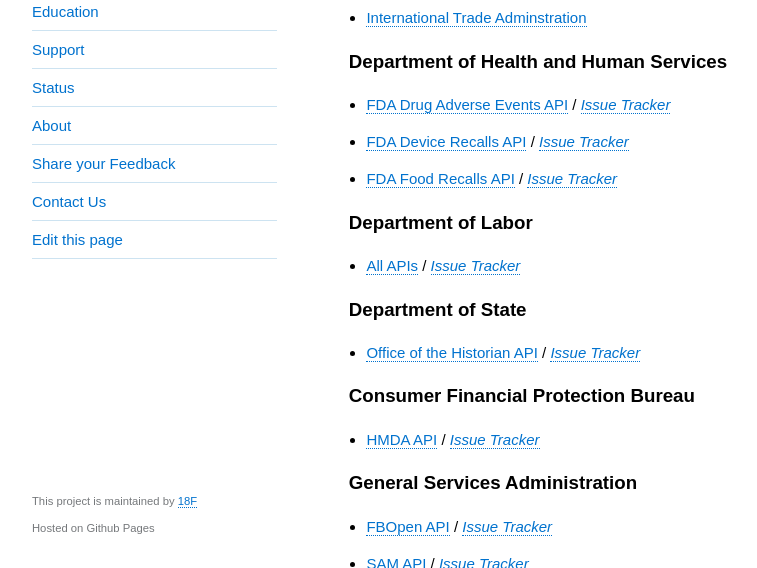
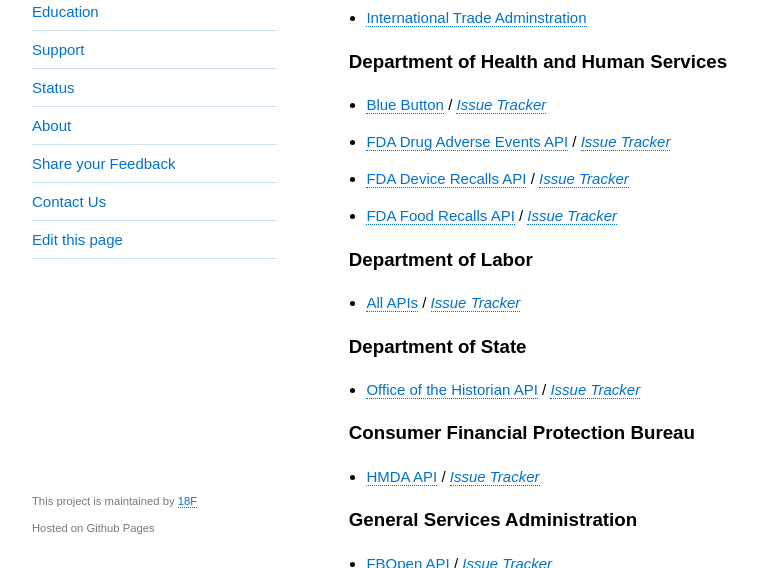
Before and after one commit to 18F/API-All-the-X, a Jekyll site: the page built from pages/give_feedback.md, in a window 1280 px wide and 900 px high, cut to the strip 332-900 px from the top of the window. Shown: the whole strip, without its empty margins (128-885 px from the left). Built offline with Jekyll 4.4.1, drawn with Linux system fonts in a browser that asks for light colours.

Commit message:
adding new blue button tracker

```diff
--- a/pages/give_feedback.md
+++ b/pages/give_feedback.md
@@ -12,6 +12,7 @@
 * [International Trade Adminstration](https://github.com/InternationalTradeAdministration/developerportal)
 
 ### Department of Health and Human Services
+* [Blue Button](http://bluebuttonconnector.healthit.gov/developers/) / *[Issue Tracker](https://github.com/blue-button/connector/issues)*
 * [FDA Drug Adverse Events API](https://open.fda.gov/drug/event/) / *[Issue Tracker](https://github.com/FDA/openfda/issues)*
 * [FDA Device Recalls API](https://open.fda.gov/device/enforcement/) / *[Issue Tracker](https://github.com/FDA/openfda/issues)*
 * [FDA Food Recalls API](https://open.fda.gov/food/enforcement/) / *[Issue Tracker](https://github.com/FDA/openfda/issues)*
```
